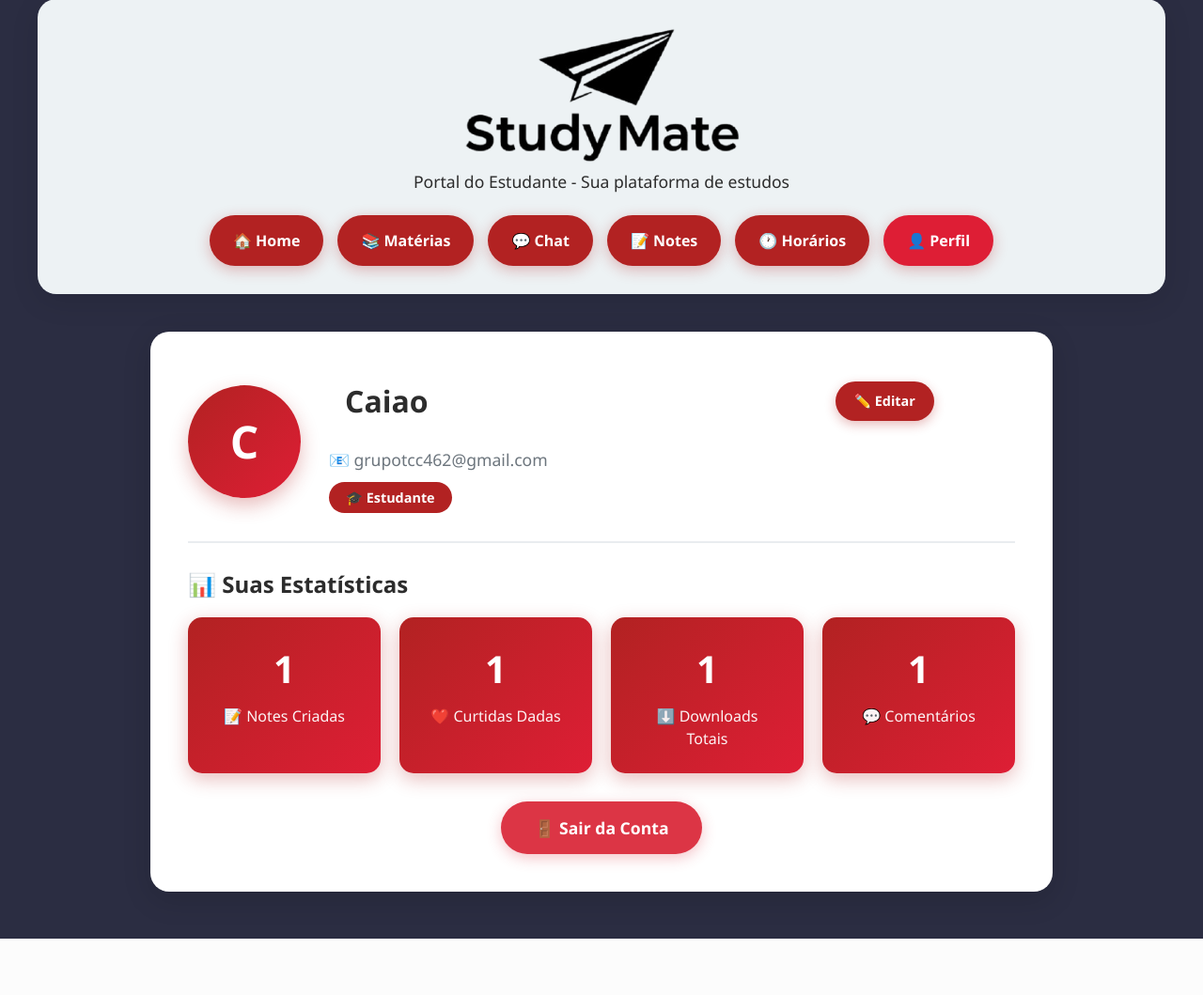
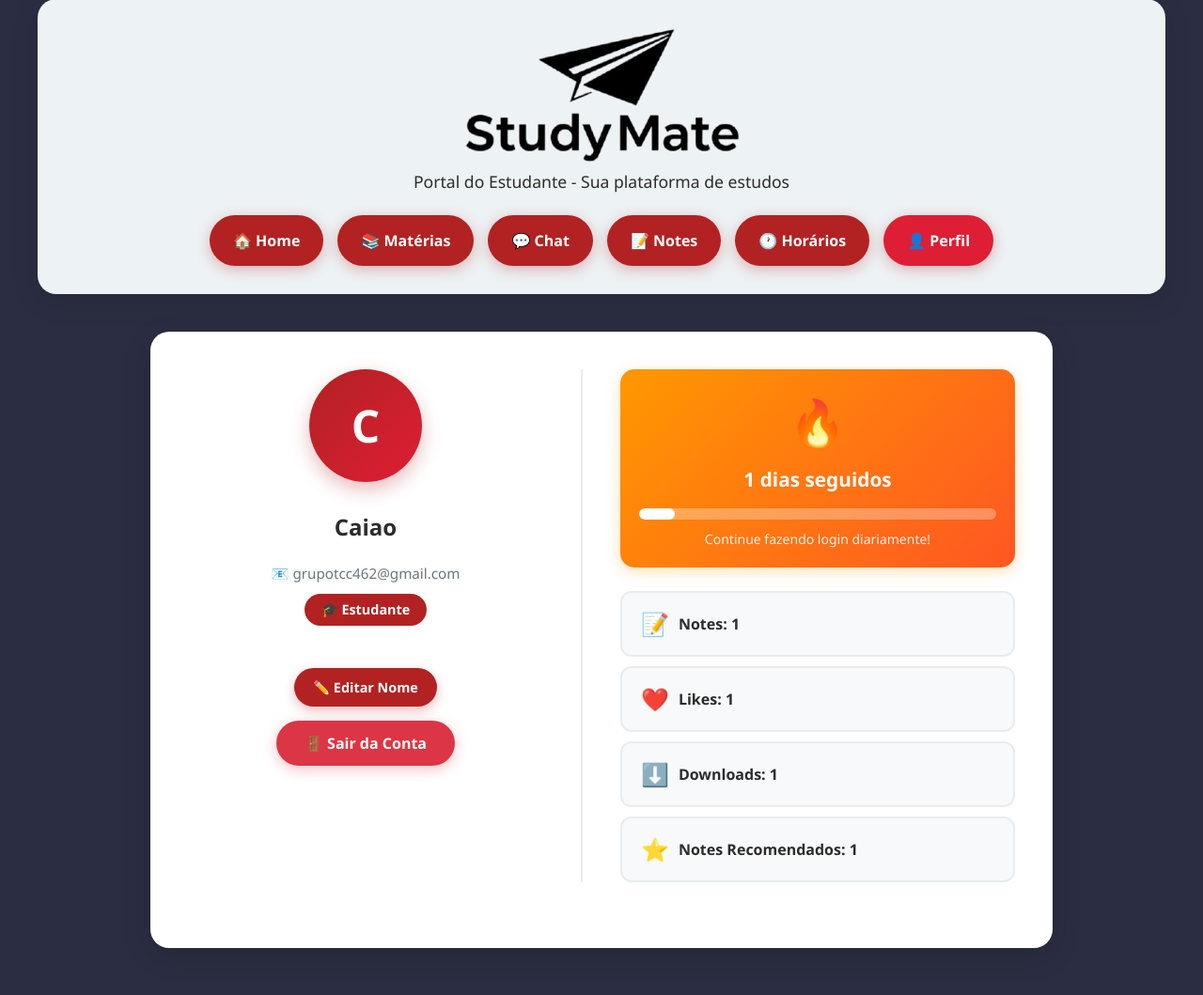
Before and after one commit to GrupoTcc462/StudyMate, a Django app: template perfil/templates/perfil/perfil.html in a window 1280 px wide. Shown: the part 21-1080 px from the top of the page at 94% size. Before the commit the page ends 1020 px from the top, so only its background shows below. Run offline with Django 5.2, Linux system fonts and the light colour scheme; a user stored in the database is signed in; the template is opened without the code that fills it: most values are stand-ins (such as "Sample title", 1, 10 or a date in 2020); parts of the project's set-up code (start-up, migrations or seed data) failed here and were passed over.

Commit message:
Perfil erro 2

```diff
--- a/perfil/templates/perfil/perfil.html
+++ b/perfil/templates/perfil/perfil.html
@@ -78,7 +78,6 @@
             color: white;
         }
 
-        /* Destacar aba ativa (Perfil) */
         .nav a.active {
             background: var(--primary-dark);
         }
@@ -89,7 +88,10 @@
             padding: 20px;
         }
 
-        .profile-card {
+        /* ========================================
+           LAYOUT MODAL EM DUAS COLUNAS
+        ======================================== */
+        .profile-modal {
             background: white;
             border-radius: 20px;
             padding: 40px;
@@ -97,13 +99,20 @@
             margin-bottom: 30px;
         }
 
-        .profile-header {
+        .profile-grid {
+            display: grid;
+            grid-template-columns: 1fr 1fr;
+            gap: 40px;
+            margin-bottom: 30px;
+        }
+
+        /* COLUNA ESQUERDA: Foto + Nome + Ações */
+        .profile-left {
             display: flex;
+            flex-direction: column;
             align-items: center;
-            gap: 30px;
-            margin-bottom: 30px;
-            padding-bottom: 30px;
-            border-bottom: 2px solid #e9ecef;
+            border-right: 2px solid #e9ecef;
+            padding-right: 40px;
         }
 
         .profile-avatar {
@@ -118,21 +127,17 @@
             font-size: 3rem;
             font-weight: 700;
             box-shadow: 0 8px 20px rgba(178, 34, 34, 0.3);
-        }
-
-        .profile-info {
-            flex: 1;
+            margin-bottom: 20px;
         }
 
         .profile-name-section {
-            display: flex;
-            align-items: center;
-            gap: 15px;
-            margin-bottom: 15px;
+            text-align: center;
+            width: 100%;
+            margin-bottom: 20px;
         }
 
         .profile-name-input {
-            font-size: 2rem;
+            font-size: 1.5rem;
             font-weight: 700;
             color: #2c2c2c;
             border: 2px solid transparent;
@@ -140,6 +145,9 @@
             border-radius: 10px;
             background: transparent;
             transition: all 0.3s ease;
+            text-align: center;
+            width: 100%;
+            margin-bottom: 10px;
         }
 
         .profile-name-input:disabled {
@@ -158,6 +166,23 @@
             border-color: var(--primary);
         }
 
+        .profile-email {
+            color: #6c757d;
+            font-size: 0.95rem;
+            margin-bottom: 10px;
+        }
+
+        .profile-type-badge {
+            display: inline-block;
+            background: var(--primary);
+            color: white;
+            padding: 6px 18px;
+            border-radius: 20px;
+            font-size: 0.9rem;
+            font-weight: 600;
+            margin-bottom: 20px;
+        }
+
         .btn-edit, .btn-save, .btn-cancel {
             padding: 10px 20px;
             border: none;
@@ -166,6 +191,7 @@
             cursor: pointer;
             transition: all 0.3s ease;
             font-size: 0.9rem;
+            margin: 5px;
         }
 
         .btn-edit {
@@ -199,84 +225,20 @@
             background: #5a6268;
         }
 
-        .profile-email {
-            color: #6c757d;
-            font-size: 1.1rem;
-            margin-bottom: 10px;
-        }
-
-        .profile-type-badge {
-            display: inline-block;
-            background: var(--primary);
-            color: white;
-            padding: 6px 18px;
-            border-radius: 20px;
-            font-size: 0.9rem;
-            font-weight: 600;
-        }
-
-        .stats-section {
-            margin-bottom: 30px;
-        }
-
-        .stats-title {
-            font-size: 1.5rem;
-            font-weight: 700;
-            color: #2c2c2c;
-            margin-bottom: 20px;
-        }
-
-        .stats-grid {
-            display: grid;
-            grid-template-columns: repeat(auto-fit, minmax(200px, 1fr));
-            gap: 20px;
-        }
-
-        .stat-card {
-            background: linear-gradient(135deg, var(--primary) 0%, var(--primary-dark) 100%);
-            color: white;
-            padding: 25px;
-            border-radius: 15px;
-            text-align: center;
-            box-shadow: 0 6px 20px rgba(178, 34, 34, 0.3);
-            transition: transform 0.3s ease;
-        }
-
-        .stat-card:hover {
-            transform: translateY(-5px);
-        }
-
-        .stat-number {
-            font-size: 2.5rem;
-            font-weight: 700;
-            margin-bottom: 8px;
-        }
-
-        .stat-label {
-            font-size: 1rem;
-            opacity: 0.95;
-        }
-
-        .actions-section {
-            display: flex;
-            gap: 15px;
-            justify-content: center;
-            margin-top: 30px;
-        }
-
         .btn-logout {
             background: #dc3545;
             color: white;
-            padding: 15px 35px;
+            padding: 12px 30px;
             border: none;
             border-radius: 50px;
             font-weight: 600;
             cursor: pointer;
             transition: all 0.3s ease;
-            font-size: 1.1rem;
+            font-size: 1rem;
             box-shadow: 0 4px 15px rgba(220, 53, 69, 0.3);
             text-decoration: none;
             display: inline-block;
+            margin-top: 10px;
         }
 
         .btn-logout:hover {
@@ -284,6 +246,86 @@
             transform: translateY(-2px);
             box-shadow: 0 6px 20px rgba(220, 53, 69, 0.4);
             color: white;
+        }
+
+        /* COLUNA DIREITA: Frequência + Estatísticas */
+        .profile-right {
+            display: flex;
+            flex-direction: column;
+            justify-content: center;
+        }
+
+        /* FREQUÊNCIA (STREAK) */
+        .streak-container {
+            background: linear-gradient(135deg, #ff9800 0%, #ff5722 100%);
+            color: white;
+            padding: 20px;
+            border-radius: 15px;
+            text-align: center;
+            margin-bottom: 25px;
+            box-shadow: 0 4px 15px rgba(255, 152, 0, 0.3);
+        }
+
+        .streak-icon {
+            font-size: 3rem;
+            display: block;
+            margin-bottom: 10px;
+        }
+
+        .streak-text {
+            font-size: 1.3rem;
+            font-weight: 700;
+            display: block;
+            margin-bottom: 15px;
+        }
+
+        .streak-bar {
+            width: 100%;
+            height: 12px;
+            background: rgba(255,255,255,0.3);
+            border-radius: 20px;
+            overflow: hidden;
+        }
+
+        .streak-progress {
+            height: 12px;
+            background: white;
+            border-radius: 20px;
+            transition: width 0.3s ease;
+        }
+
+        /* AÇÕES E ESTATÍSTICAS */
+        .profile-actions {
+            display: grid;
+            grid-template-columns: 1fr;
+            gap: 10px;
+        }
+
+        .action-btn {
+            background: #f8f9fa;
+            border: 2px solid #e9ecef;
+            padding: 15px 20px;
+            border-radius: 12px;
+            text-align: left;
+            font-size: 1rem;
+            font-weight: 600;
+            color: #2c2c2c;
+            transition: all 0.3s ease;
+            cursor: pointer;
+            display: flex;
+            align-items: center;
+            gap: 10px;
+        }
+
+        .action-btn:hover {
+            background: var(--primary);
+            color: white;
+            border-color: var(--primary);
+            transform: translateX(5px);
+        }
+
+        .action-btn .emoji {
+            font-size: 1.5rem;
         }
 
         .toast-notification {
@@ -329,26 +371,20 @@
         }
 
         @media (max-width: 768px) {
-            .profile-header {
-                flex-direction: column;
-                text-align: center;
+            .profile-grid {
+                grid-template-columns: 1fr;
+                gap: 30px;
             }
 
-            .profile-name-section {
-                flex-direction: column;
-                gap: 10px;
+            .profile-left {
+                border-right: none;
+                border-bottom: 2px solid #e9ecef;
+                padding-right: 0;
+                padding-bottom: 30px;
             }
 
             .profile-name-input {
-                font-size: 1.5rem;
-            }
-
-            .stats-grid {
-                grid-template-columns: repeat(2, 1fr);
-            }
-
-            .actions-section {
-                flex-direction: column;
+                font-size: 1.3rem;
             }
 
             .nav {
@@ -387,14 +423,17 @@
     </div>
 
     <div class="container">
-        <div class="profile-card">
-            <!-- Cabeçalho do Perfil -->
-            <div class="profile-header">
+        <!-- ========================================
+             MODAL CENTRALIZADO EM DUAS COLUNAS
+        ======================================== -->
+        <div class="profile-modal">
+            <div class="profile-grid">
+                <!-- COLUNA ESQUERDA: Foto + Nome + Logout -->
+                <div class="profile-left">
                     <div class="profile-avatar">
                         {{ user.username|slice:":1"|upper }}
                     </div>
 
-                <div class="profile-info">
                     <div class="profile-name-section">
                         <input type="text"
                                id="profile-name"
@@ -402,11 +441,6 @@
                                value="{{ user.username }}"
                                disabled
                                maxlength="150">
-
-                        <button id="edit-name" class="btn-edit">✏️ Editar</button>
-                        <button id="save-name" class="btn-save" style="display:none;">💾 Salvar</button>
-                        <button id="cancel-edit" class="btn-cancel" style="display:none;">❌ Cancelar</button>
-                    </div>
 
                         {% if user.email %}
                         <div class="profile-email">
@@ -424,39 +458,57 @@
                             {% endif %}
                         </span>
                     </div>
+
+                    <div>
+                        <button id="edit-name" class="btn-edit">✏️ Editar Nome</button>
+                        <button id="save-name" class="btn-save" style="display:none;">💾 Salvar</button>
+                        <button id="cancel-edit" class="btn-cancel" style="display:none;">❌ Cancelar</button>
                     </div>
 
-            <!-- Estatísticas -->
-            <div class="stats-section">
-                <h3 class="stats-title">📊 Suas Estatísticas</h3>
-                <div class="stats-grid">
-                    <div class="stat-card">
-                        <div class="stat-number">{{ notes_count }}</div>
-                        <div class="stat-label">📝 Notes Criadas</div>
-                    </div>
-
-                    <div class="stat-card">
-                        <div class="stat-number">{{ likes_count }}</div>
-                        <div class="stat-label">❤️ Curtidas Dadas</div>
-                    </div>
-
-                    <div class="stat-card">
-                        <div class="stat-number">{{ downloads_count }}</div>
-                        <div class="stat-label">⬇️ Downloads Totais</div>
-                    </div>
-
-                    <div class="stat-card">
-                        <div class="stat-number">{{ comments_count }}</div>
-                        <div class="stat-label">💬 Comentários</div>
-                    </div>
-                </div>
-            </div>
-
-            <!-- Ações (BOTÃO LOGOUT APENAS AQUI) -->
-            <div class="actions-section">
                     <a href="{% url 'accounts:logout' %}" class="btn-logout">
                         🚪 Sair da Conta
                     </a>
+                </div>
+
+                <!-- COLUNA DIREITA: Frequência + Ações -->
+                <div class="profile-right">
+                    <!-- FREQUÊNCIA (STREAK) -->
+                    <div class="streak-container">
+                        <span class="streak-icon">🔥</span>
+                        <span class="streak-text">{{ streak_count }} dias seguidos</span>
+                        <div class="streak-bar">
+                            <div class="streak-progress" style="width: {{ streak_progress }}%;"></div>
+                        </div>
+                        <small style="display: block; margin-top: 10px; opacity: 0.9;">
+                            Continue fazendo login diariamente!
+                        </small>
+                    </div>
+
+                    <!-- AÇÕES E ESTATÍSTICAS -->
+                    <div class="profile-actions">
+                        <button class="action-btn">
+                            <span class="emoji">📝</span>
+                            <span>Notes: {{ notes_count }}</span>
+                        </button>
+
+                        <button class="action-btn">
+                            <span class="emoji">❤️</span>
+                            <span>Likes: {{ likes_count }}</span>
+                        </button>
+
+                        <button class="action-btn">
+                            <span class="emoji">⬇️</span>
+                            <span>Downloads: {{ downloads_count }}</span>
+                        </button>
+
+                        {% if user.user_type == 'professor' or user.is_staff %}
+                        <button class="action-btn">
+                            <span class="emoji">⭐</span>
+                            <span>Notes Recomendados: {{ recommended_notes_count }}</span>
+                        </button>
+                        {% endif %}
+                    </div>
+                </div>
             </div>
         </div>
     </div>
@@ -469,7 +521,7 @@
         const cancelBtn = document.getElementById('cancel-edit');
         const csrftoken = '{{ csrf_token }}';
 
-        // Botão Editar - AVISO ANTES DE EDITAR
+        // Botão Editar
         editBtn.addEventListener('click', () => {
             const confirmChange = confirm("Você só pode alterar seu nome a cada 7 dias. Deseja continuar?");
             if (!confirmChange) return;
@@ -493,7 +545,7 @@
             editBtn.style.display = 'inline-block';
         });
 
-        // Botão Salvar - MENSAGEM "Nome alterado de X para Y"
+        // Botão Salvar
         saveBtn.addEventListener('click', async () => {
             const newName = nameField.value.trim();
             const oldName = nameField.getAttribute('value');
@@ -521,7 +573,6 @@
                 const data = await response.json();
 
                 if (data.success) {
-                    // MENSAGEM PERSONALIZADA "De X para Y"
                     showToast(`Nome alterado com sucesso! De ${data.old_name} para ${data.new_name}.`, 'success');
 
                     nameField.setAttribute('value', newName);
@@ -531,12 +582,10 @@
                     cancelBtn.style.display = 'none';
                     editBtn.style.display = 'inline-block';
 
-                    // Atualizar avatar
                     document.querySelector('.profile-avatar').textContent = newName.charAt(0).toUpperCase();
                 } else if (data.wait_days) {
                     showToast(data.message, 'error');
 
-                    // Restaurar nome antigo
                     nameField.value = oldName;
                     nameField.disabled = true;
 
@@ -550,7 +599,6 @@
             }
         });
 
-        // Função para exibir toast
         function showToast(message, type = 'success') {
             const toast = document.createElement('div');
             toast.className = `toast-notification ${type === 'error' ? 'error' : ''}`;
```
Also changed, not shown: notes/templates/notes/notes_list.html (+4 -5 lines), perfil/models.py (+39 -0 lines), perfil/views.py (+52 -76 lines), perfil/migrations/0001_initial.py. Lines whose indentation alone changed are shown as unchanged.
